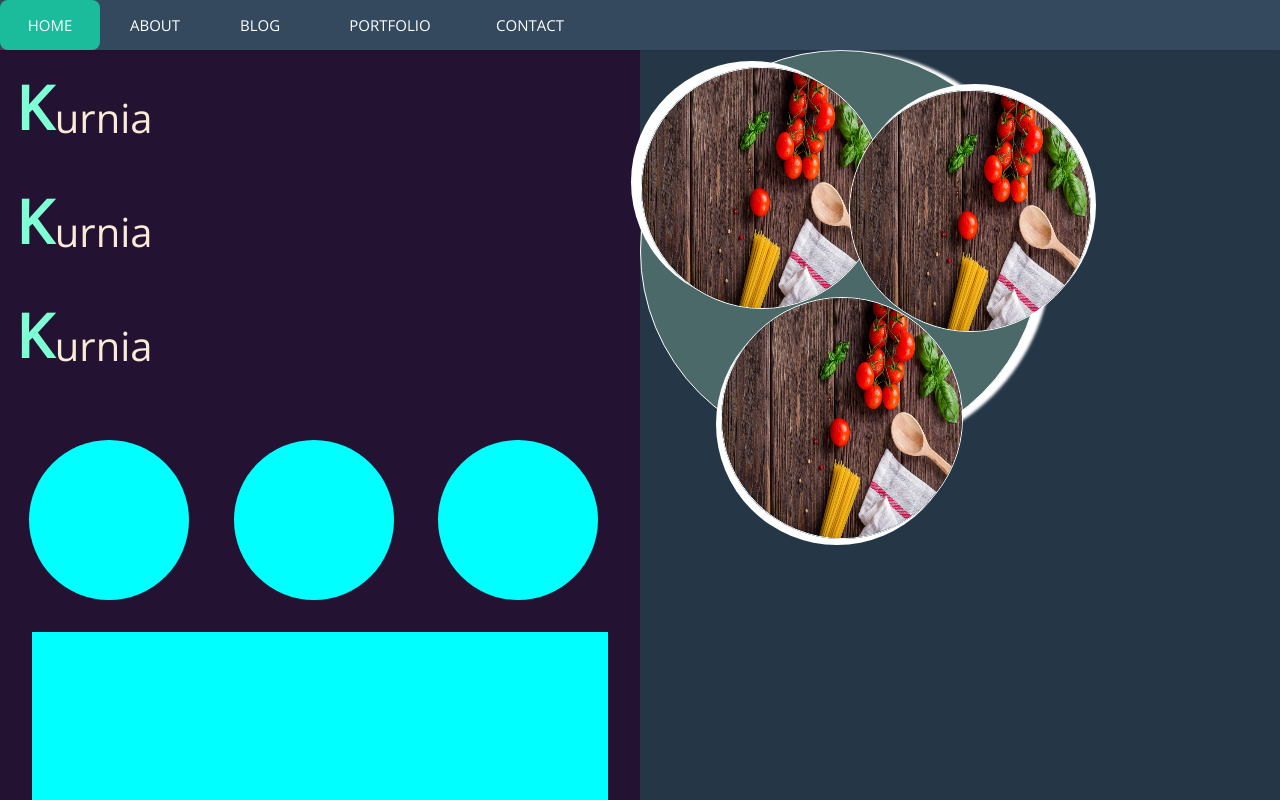
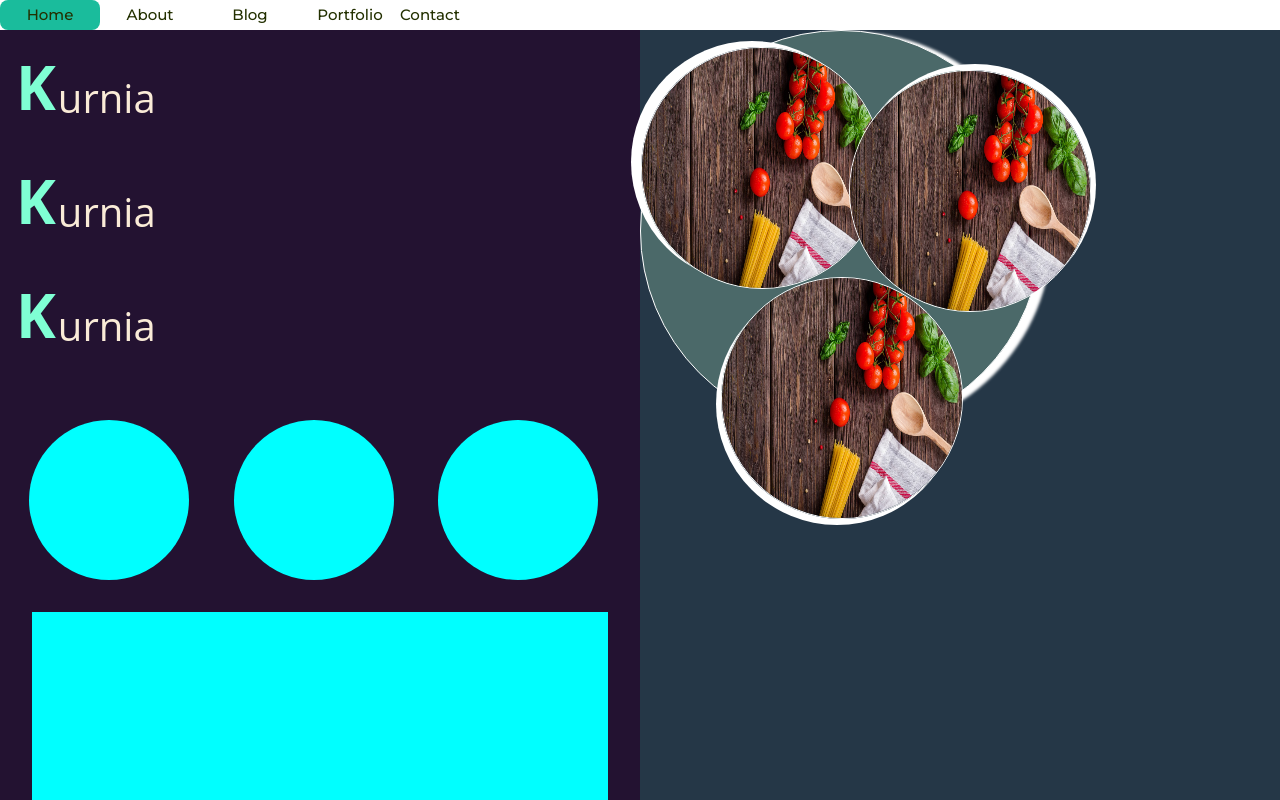
Before and after one commit to Yahya08/website-Cattering, a React (Vite) app: page / in a window 1280 px wide. Shown: the top 800 px of the page. Built offline with nearby package versions, Linux system fonts and the light colour scheme.

Commit message:
update navbar

```diff
--- a/src/assets/assets CSS/Navbar.css
+++ b/src/assets/assets CSS/Navbar.css
@@ -1,27 +1,39 @@
-@import url('https://fonts.googleapis.com/css?family=Open+Sans&display=swap');
+@import url("https://fonts.googleapis.com/css2?family=Montserrat:wght@500&display=swap");
 
-nav{
+.navbar {
+  width: 100%;
+  height: 60px;
+  display: grid;
+  place-items: center;
+  grid-template-columns: auto auto;
+  justify-content: end;
+  background-color: #ffffff;
+}
+
+.navbar .judul-navbar{
+	margin-right: 550px;
+}
+nav {
   position: relative;
-
+  margin-right: 20px;
   width: 100%;
-	height: 50px;
-	background: #34495e;
-
-	font-size: 0;
-	box-shadow: 0 2px 3px 0 rgba(0,0,0,.1);
+  height: 30px;
+  background: #ffffff;
+  /* box-shadow: 0 2px 3px 0 rgba(0,0,0,.1); */
 }
-nav a{
+nav a {
+  font-family: "Montserrat", sans-serif;
   font-size: 15px;
-	text-transform: uppercase;
-	color: white;
+  /* text-transform: uppercase; */
+  color: #233000;
   text-decoration: none;
-	line-height: 50px;
+  line-height: 30px;
   position: relative;
   z-index: 1;
   display: inline-block;
   text-align: center;
 }
-nav .animation{
+nav .animation {
   position: absolute;
   height: 100%;
   /* height: 5px; */
@@ -30,40 +42,41 @@ nav .animation{
   z-index: 0;
   background: #1abc9c;
   border-radius: 8px;
-	transition: all .5s ease 0s;
+  transition: all 0.7s ease 0s;
 }
-nav a:nth-child(1){
+nav a:nth-child(1) {
   width: 100px;
 }
-nav .start-home, a:nth-child(1):hover~.animation{
+nav .start-home,
+a:nth-child(1):hover ~ .animation {
   width: 100px;
   left: 0;
 }
-nav a:nth-child(2){
-	width: 110px;
+nav a:nth-child(2) {
+  width: 100px;
 }
-nav a:nth-child(2):hover~.animation{
-	width: 110px;
+nav a:nth-child(2):hover ~ .animation {
+  width: 100px;
   left: 100px;
 }
-nav a:nth-child(3){
+nav a:nth-child(3) {
   width: 100px;
 }
-nav a:nth-child(3):hover~.animation{
+nav a:nth-child(3):hover ~ .animation {
   width: 100px;
-	left: 210px;
+  left: 200px;
 }
-nav a:nth-child(4){
-	width: 160px;
+nav a:nth-child(4) {
+  width: 100px;
 }
-nav a:nth-child(4):hover~.animation{
-	width: 160px;
-	left: 310px;
+nav a:nth-child(4):hover ~ .animation {
+  width: 100px;
+  left: 300px;
 }
-nav a:nth-child(5){
+/* nav a:nth-child(5){
 	width: 120px;
 }
 nav a:nth-child(5):hover~.animation{
 	width: 120px;
 	left: 470px;
-}
+} */
```
Lines whose indentation alone changed are shown as unchanged.
